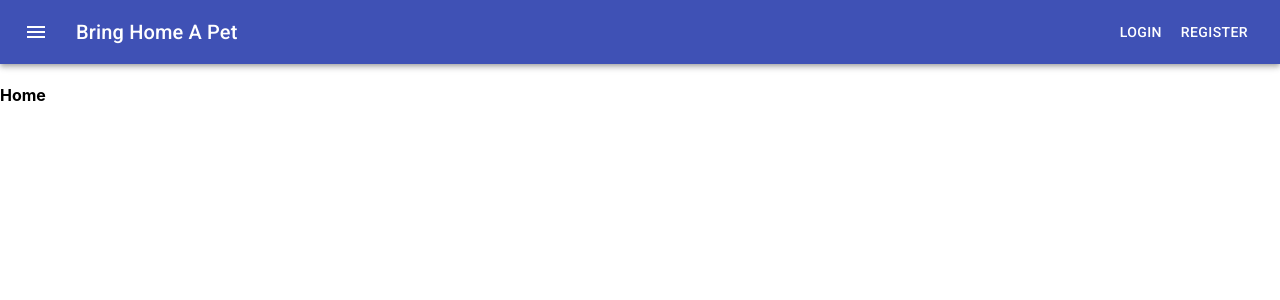
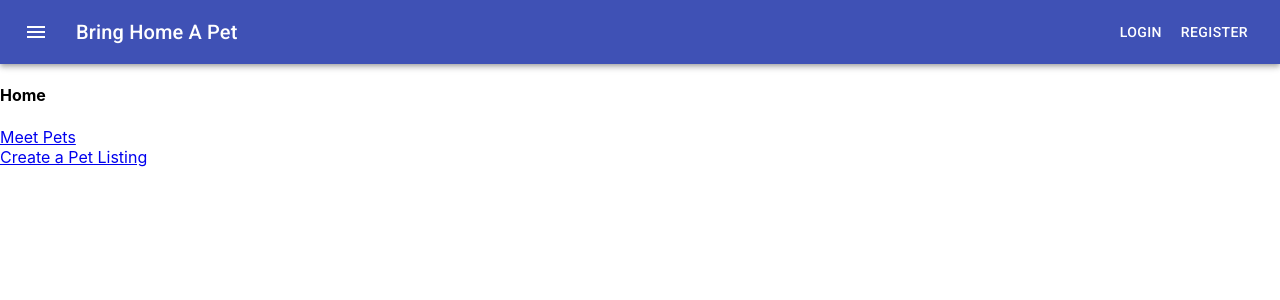
Before and after one commit to vasisht54/Pet-Foster-Frontend, a React (Create React App) app: page / in a window 1280 px wide. Shown: the top 300 px of the page. Built offline with nearby package versions, Linux system fonts and the light colour scheme.

Commit message:
Added links to pet-search and create-listing

```diff
--- a/src/Home.js
+++ b/src/Home.js
@@ -1,7 +1,15 @@
+import { Link } from "react-router-dom";
+
 const Home = () => {
   return (
     <div className="Home">
       <h4>Home</h4>
+      <div>
+        <Link to="/search">Meet Pets</Link>
+      </div>
+      <div>
+        <Link to="/create">Create a Pet Listing</Link>
+      </div>
     </div>
   );
 };
```
